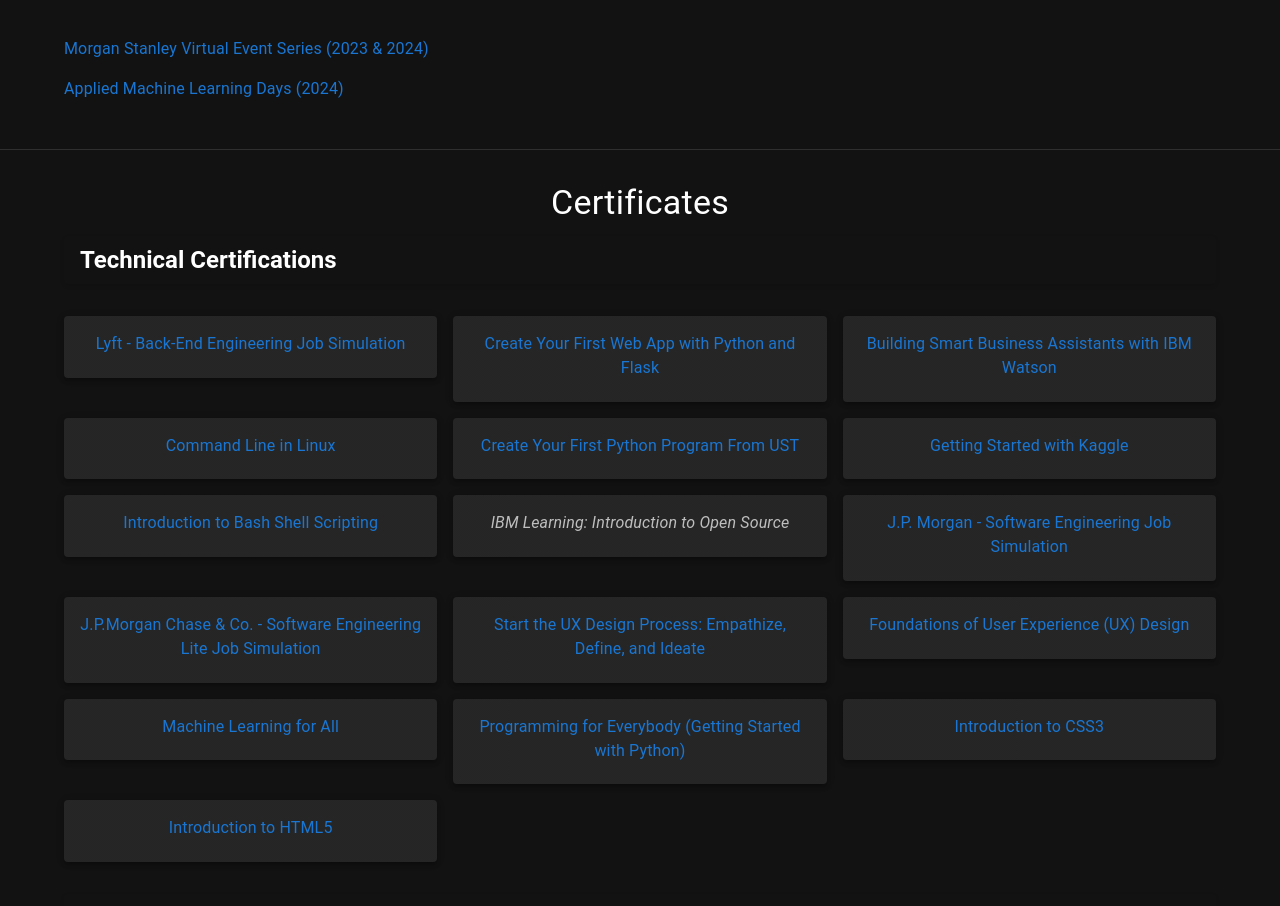
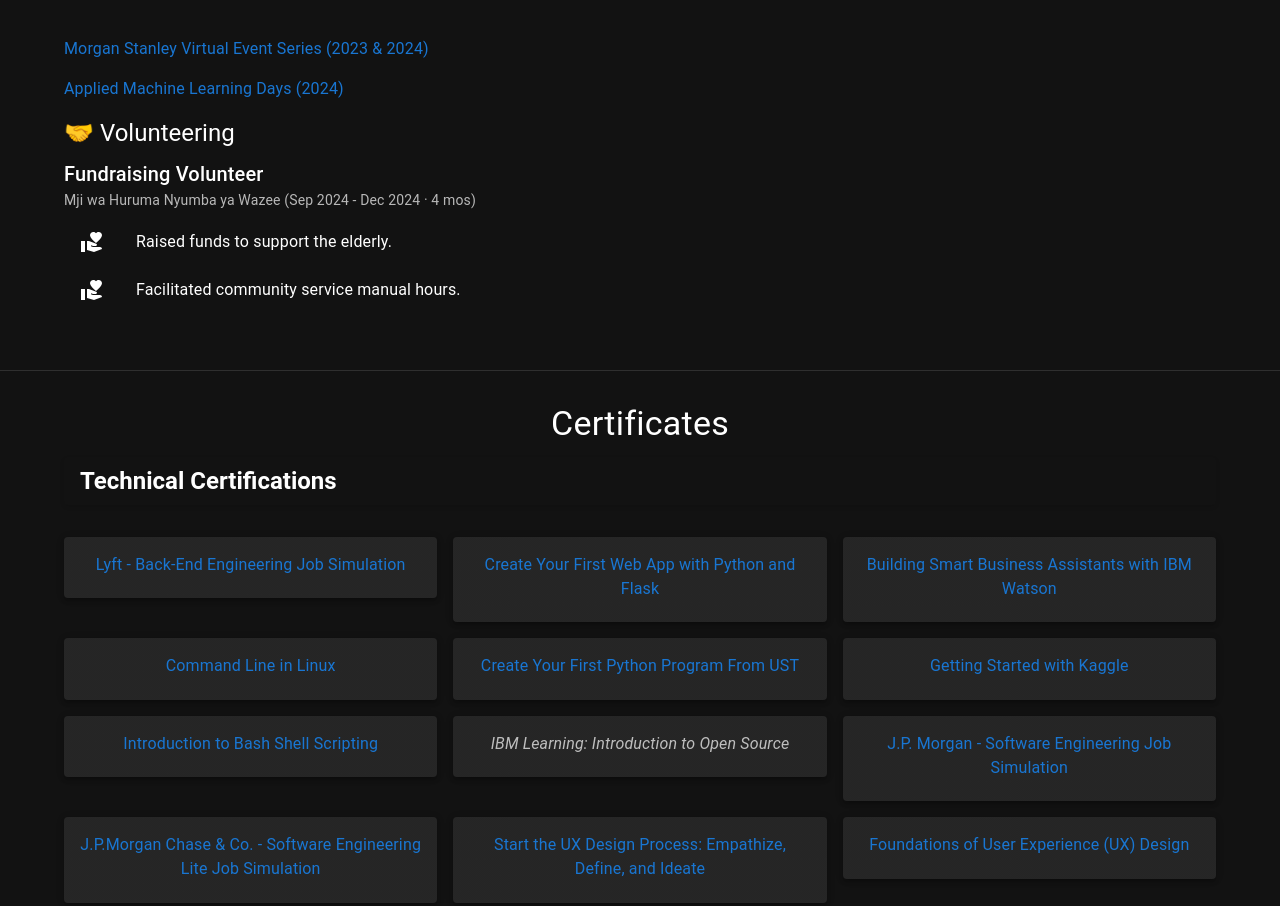
Before and after one commit to olivernjeru/olivernjeru.github.io, a React (Create React App) app: page / in a window 1280 px wide. Shown: the part 5746-6652 px from the top of the page. Built offline with nearby package versions, Linux system fonts and the light colour scheme.

Commit message:
add volunteering data

```diff
--- a/src/components/Awards.js
+++ b/src/components/Awards.js
@@ -4,6 +4,7 @@ import SchoolIcon from "@mui/icons-material/School";
 import EmojiEventsIcon from "@mui/icons-material/EmojiEvents";
 import CameraAltIcon from "@mui/icons-material/CameraAlt";
 import EventIcon from "@mui/icons-material/Event";
+import VolunteerActivismIcon from "@mui/icons-material/VolunteerActivism";
 import { categorizedAwards } from './dataStores/AwardsObject';
 import { NoUnderlineLink } from './utilities/formats/NoUnderlineLink';
 
@@ -103,6 +104,31 @@ const Awards = () => {
             </Box>
           ))}
         </Box>
+
+         {/* Volunteering */}
+         <Box>
+          <Typography variant="h5" gutterBottom>
+            🤝 Volunteering
+          </Typography>
+          {categorizedAwards.volunteering.map((volunteer, index) => (
+            <Box key={index} sx={{ marginBottom: "1rem" }}>
+              <Typography variant="h6">{volunteer.role}</Typography>
+              <Typography variant="body2" color="text.secondary">
+                {volunteer.organization} ({volunteer.period})
+              </Typography>
+              <List>
+                {volunteer.details.map((detail, detailIndex) => (
+                  <ListItem key={detailIndex}>
+                    <ListItemIcon>
+                      <VolunteerActivismIcon />
+                    </ListItemIcon>
+                    <ListItemText primary={detail} />
+                  </ListItem>
+                ))}
+              </List>
+            </Box>
+          ))}
+        </Box>
       </Container>
     </Box>
   );
--- a/src/components/dataStores/AwardsObject.js
+++ b/src/components/dataStores/AwardsObject.js
@@ -38,4 +38,15 @@ export const categorizedAwards = {
             details: [],
         },
     ],
+    volunteering: [
+        {
+            role: "Fundraising Volunteer",
+            organization: "Mji wa Huruma Nyumba ya Wazee",
+            period: "Sep 2024 - Dec 2024 · 4 mos",
+            details: [
+                "Raised funds to support the elderly.",
+                "Facilitated community service manual hours.",
+            ],
+        },
+    ],
 };
```
